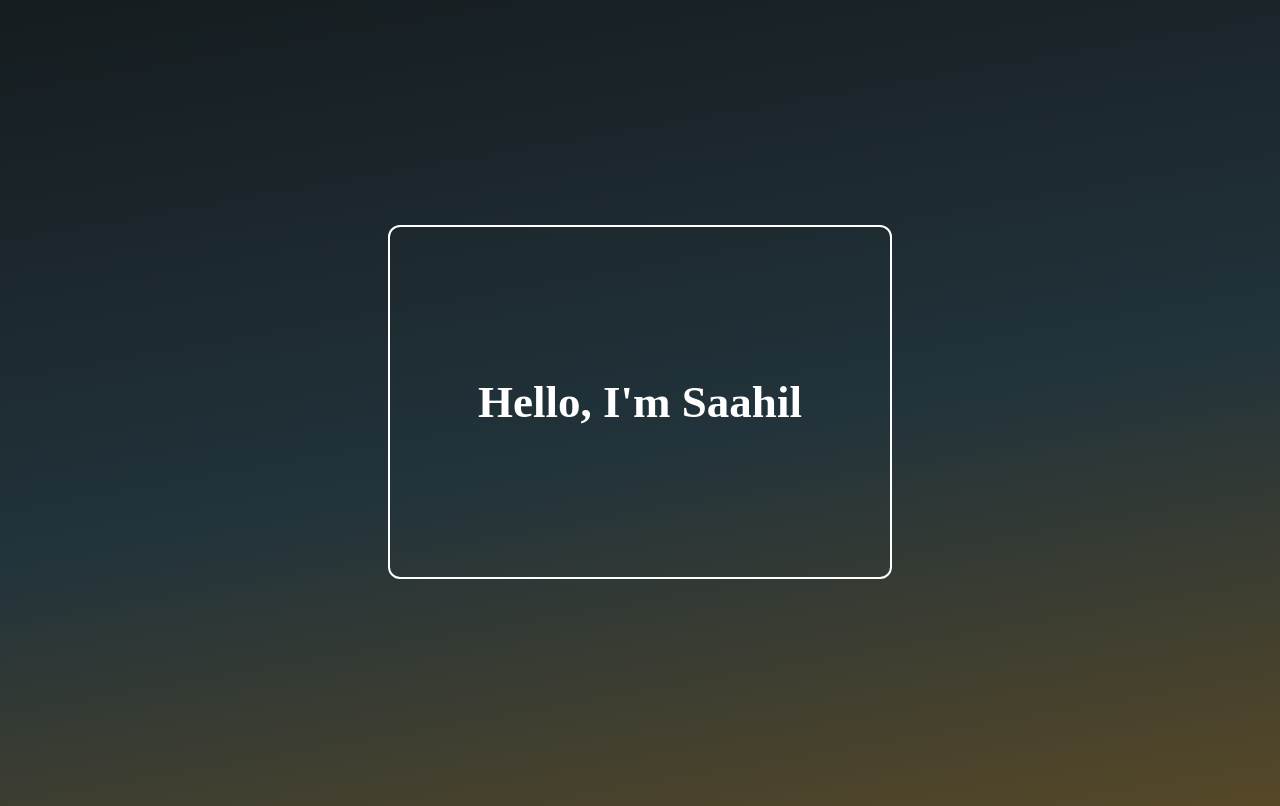
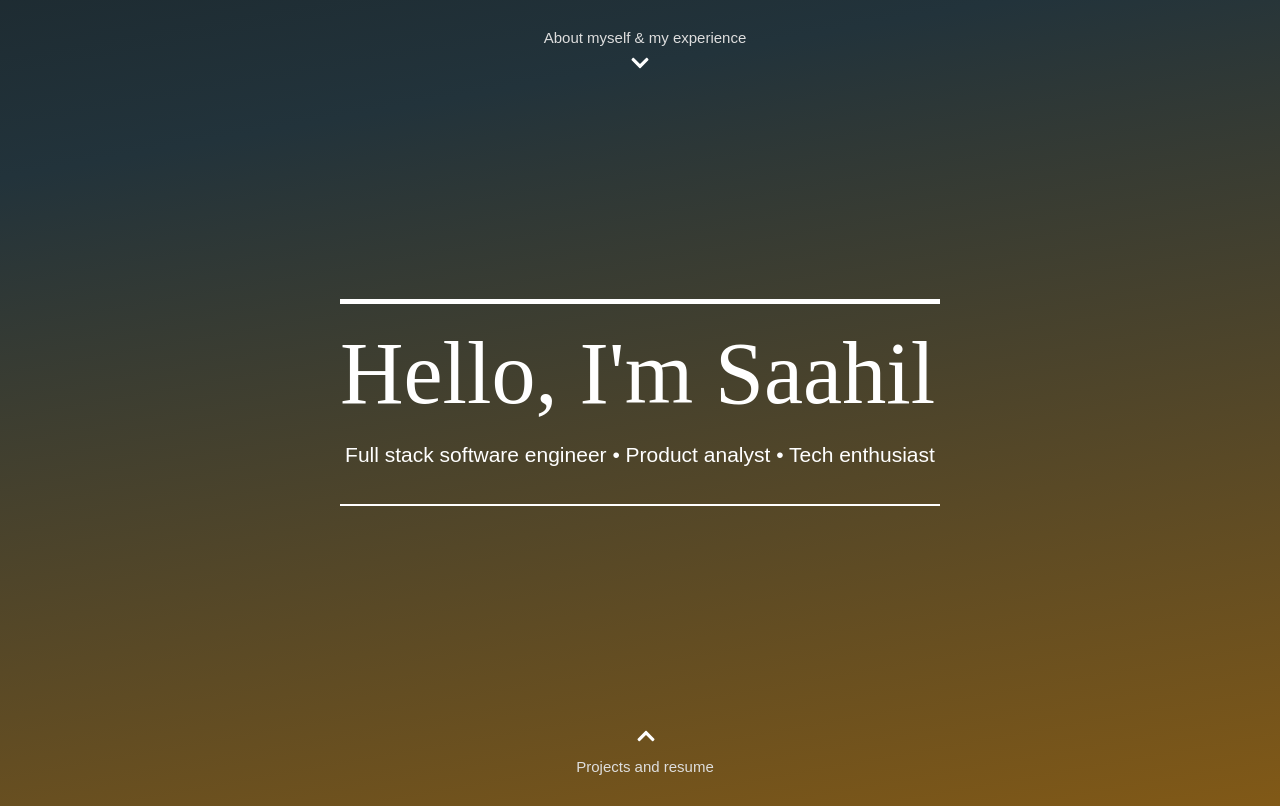
Before and after one commit to skhemnan/portfolio, a React (Create React App) app: page / in a window 1280 px wide. Built offline with nearby package versions, Linux system fonts and the light colour scheme.

Commit message:
Added open modal buttons

```diff
--- a/package.json
+++ b/package.json
@@ -8,6 +8,7 @@
     "@testing-library/user-event": "^12.6.0",
     "react": "^17.0.1",
     "react-dom": "^17.0.1",
+    "react-icons": "^4.1.0",
     "react-scripts": "4.0.1",
     "web-vitals": "^0.2.4"
   },
--- a/src/App.css
+++ b/src/App.css
@@ -6,7 +6,8 @@
   min-height: 101vh;
   margin: -10px;
   display: flex;
-  justify-content: center;
+	flex-direction: column;
+  justify-content: space-between;
   align-items: center;
 }
 
@@ -24,20 +25,66 @@
 
 .info {
 	display: flex;
-	height: 350px;
-	width: 500px;
+	height: 200px;
+	width: 600px;
+	padding: -10px 10px -10px 10px;
 	flex-direction: column;
 	justify-content: center;
 	align-items: center;
-	border: solid 2px #FFF;
-	border-radius: 12px;
-	color: #FFF
+	color: #FFF;
+	border-top: solid 5px #fff;
+	border-bottom: solid 2px #fff;
 }
 
 .title {
-	font-size: 45px
+	font-size: 88px;
+	font-weight: 200;
+	margin-bottom: 2px;
+	margin-top: 0;
+	margin-left: 0;
+	margin-right: 0;
+	padding-left: 0;
+	padding-right: 0;
+	align-self: flex-start;
+	top: 0
+}
+
+.code-symbol {
+	font-size: 50px;
+	margin-top: 0px;
+	margin-bottom: 0px;
 }
 
 b {
 	color: #e99c20
 }
+
+.subtitle {
+	font-size: 21px;
+	font-family: sans-serif;
+	font-weight: 100;
+	padding:0;
+}
+
+.button-container {
+	margin: 30px 0px 30px 10px;
+}
+
+.show-modal-button {
+	font-size: 15px;
+	background: none;
+	color: #DEDEDE;
+	border: none;
+	cursor: pointer;
+}
+
+.arrow {
+	color: white;
+	font-size: 20px;
+	margin: 5px 0px 5px 0px;
+	align-self: center;
+	margin-left: 40%;
+	cursor: pointer;
+	background: none;
+	border: none;
+}
--- a/src/App.js
+++ b/src/App.js
@@ -3,10 +3,13 @@ import './App.css';
 
 /* Component Imports */
 import Info from './components/Info'
+import ModalButton from './components/Button'
 
 function App() {return (
   <div class="background">
+		<ModalButton arrow='down' title='About myself & my experience'/>
 		<Info />
+		<ModalButton arrow='up' title='Projects and resume'/>
   </div>
   );}
 
--- /dev/null
+++ b/src/components/Button.js
@@ -0,0 +1,26 @@
+import React from "react";
+import { FaChevronDown, FaChevronUp } from "react-icons/fa";
+
+const ModalButton = ({ arrow, title }) => {
+	return (
+		<div class="button-container">
+			{arrow == "up" && (
+				<div>
+					<button class="arrow">
+						<FaChevronUp />
+					</button>
+				</div>
+			)}
+			<button className="show-modal-button">{title}</button>
+			{arrow == "down" && (
+				<div>
+					<button class="arrow">
+						<FaChevronDown />
+					</button>
+				</div>
+			)}
+		</div>
+	);
+};
+
+export default ModalButton;
--- a/src/components/Info.js
+++ b/src/components/Info.js
@@ -3,7 +3,10 @@ import React from "react";
 const Info = () => {
 	return (
 		<div class="info">
-			<h1 class="title">Hello, I'm Saahil</h1>
+				<h1 class="title">Hello, I'm Saahil</h1>
+				<h2 className="subtitle">
+					Full stack software engineer • Product analyst • Tech enthusiast
+				</h2>
 		</div>
 	);
 };
```
Also changed, not shown: 1 other file (tests, documents, lock files or other folders).
